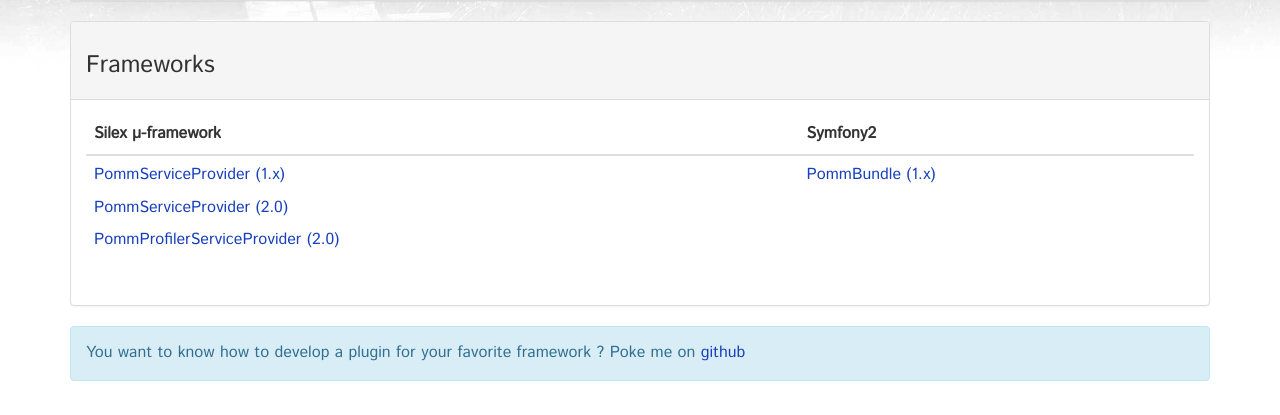
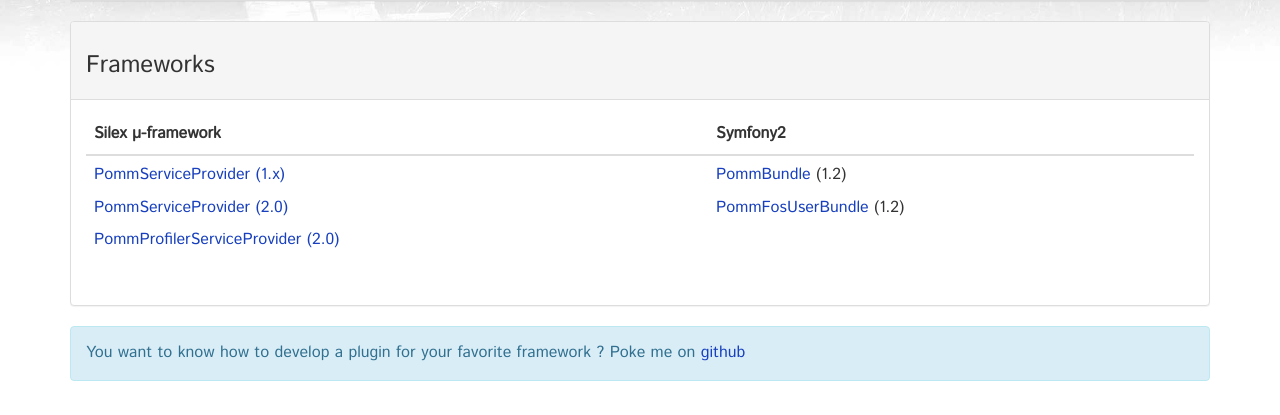
Before and after one commit to pragmafabrik/pomm-project.org, a PHP site: template sources/twig/download.html.twig in a window 1280 px wide. Shown: the part 639-1054 px from the top of the page. Run offline with PHP 8.4, Linux system fonts and the light colour scheme; the template is opened without the code that fills it, so the values that code supplies are empty; some libraries are stand-ins or nearby versions.

Commit message:
Added FosUserBundle.

```diff
--- a/sources/twig/download.html.twig
+++ b/sources/twig/download.html.twig
@@ -75,7 +75,8 @@
                         <p><a href="https://github.com/pomm-project/pomm-profiler-service-provider">PommProfilerServiceProvider (2.0)</a></p>
                       </td>
                       <td>
-                        <p><a href="https://github.com/chanmix51/PommBundle">PommBundle (1.x)</a></p>
+                        <p><a href="https://github.com/chanmix51/PommBundle">PommBundle</a> (1.2)</p>
+                        <p><a href="https://github.com/fferriere/PommFosUserBundle">PommFosUserBundle</a> (1.2)</p>
                       </td>
                     </tr>
                   </tbody>
--- a/sources/twig/index.html.twig
+++ b/sources/twig/index.html.twig
@@ -134,6 +134,7 @@
                     <td>
                       <dl style="margin-bottom: 0px;">
                         <dd><a href="https://github.com/chanmix51/PommBundle">PommBundle</a> (1.2)</dd>
+                        <dd><a href="https://github.com/fferriere/PommFosUserBundle">PommFosUserBundle</a> (1.2)</dd>
                       </dl>
                     </td>
                   </tr>
```
Also changed, not shown: 2 other files.
